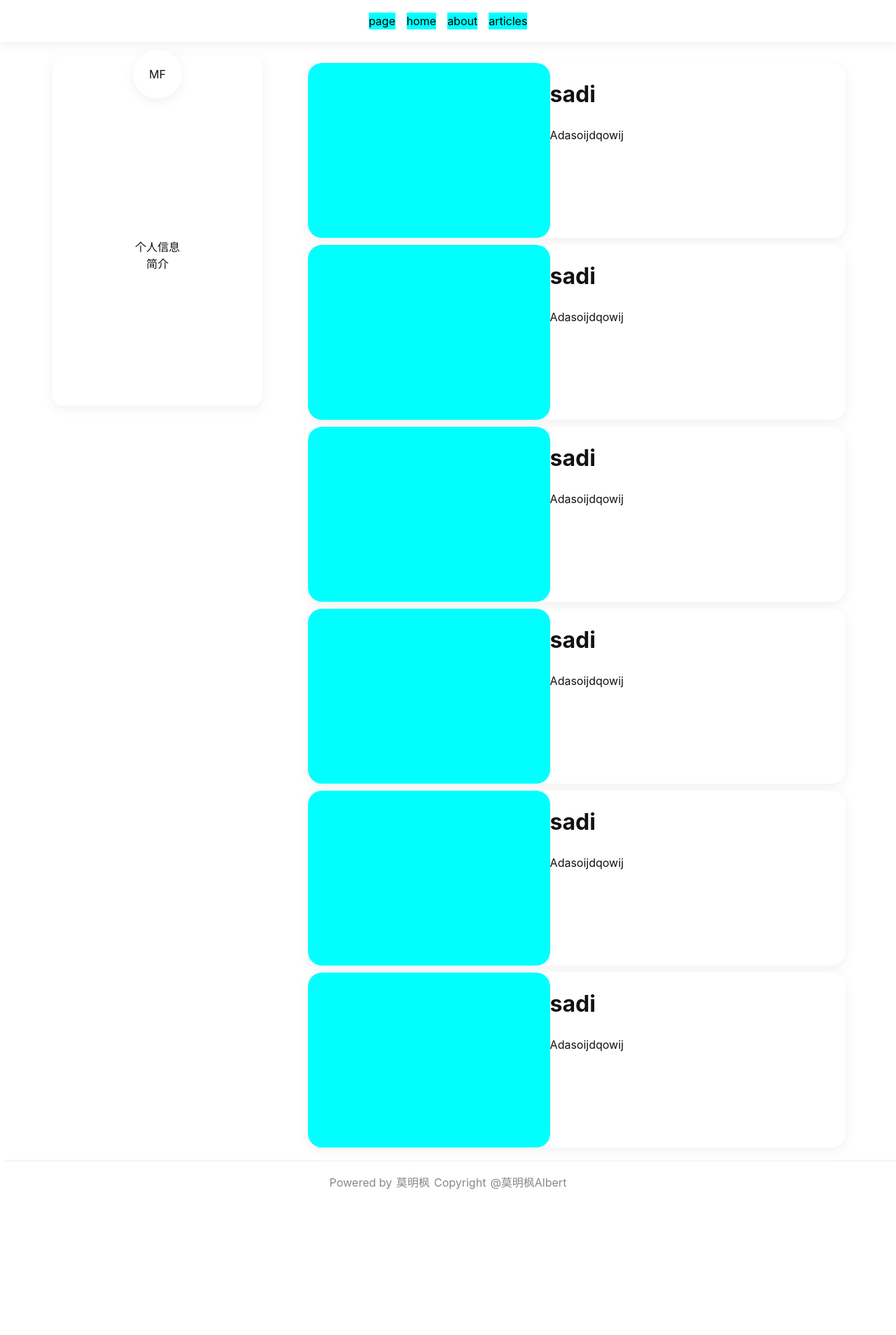
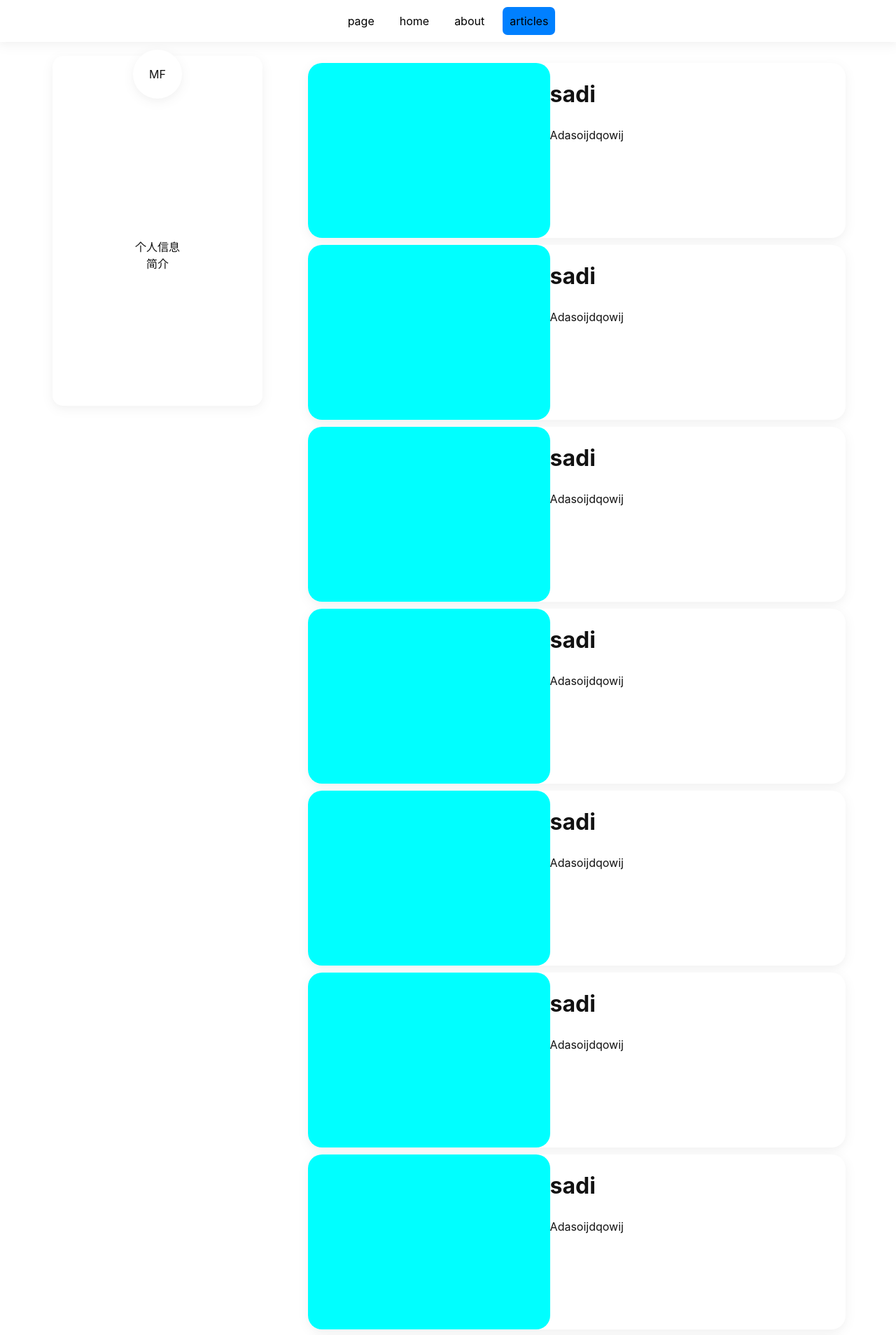
Before and after one commit to AlbertMok/react-web, a React (Vite) app: page /articles in a window 1280 px wide. Shown: the top 1908 px of the page at 70% size. Before the commit the page ends 1720 px from the top, so only its background shows below. Built offline with nearby package versions, Linux system fonts and the light colour scheme.

Commit message:
更新导航栏路由颜色

```diff
--- a/src/layouts/components/NavBar/components/NavItem/NavItem.tsx
+++ b/src/layouts/components/NavBar/components/NavItem/NavItem.tsx
@@ -7,11 +7,11 @@ interface NavItemProps {
 
 function NavItem({ path, name }: NavItemProps) {
   return (
-    <div className="nav-item">
+    <>
       <NavLink className="route-text" to={path}>
-        {name}
+        {({ isActive }) => <span className={isActive ? 'nav-item active' : 'nav-item'}> {name}</span>}
       </NavLink>
-    </div>
+    </>
   );
 }
 
--- a/src/layouts/components/NavBar/components/NavItem/style.scss
+++ b/src/layouts/components/NavBar/components/NavItem/style.scss
@@ -1,7 +1,19 @@
+$width_: max-content;
+
 .nav-item {
-  display: block;
-  background-color: aqua;
-  block-size: 100%;
+  display: flex;
+  align-items: center;
+  justify-content: center;
+  block-size: 40px;
+  width: max-content;
+  box-sizing: content-box;
+  border-radius: 7px;
+  padding: 0 10px;
+}
+
+.nav-item:hover,
+.nav-item.active {
+  background-color: rgba(0, 128, 255, 4);
 }
 
 .route-text {
--- a/src/layouts/components/NavBar/index.tsx
+++ b/src/layouts/components/NavBar/index.tsx
@@ -4,28 +4,6 @@ import NavItem from './components/NavItem/NavItem';
 import { routes } from '@/routers';
 import { RouteObject } from 'react-router-dom';
 import { CloseOutlined, MenuOutlined } from '@ant-design/icons';
-
-// 路由导航组件
-function NavItems(routes: RouteObject[]) {
-  let routeList: RouteObject[] = [];
-
-  // 将子路由放入新的路由组里面
-  routes.map((route) => {
-    route.children?.map((route) => routeList.push(route));
-  });
-
-  const NavItems_ = routeList.map((route) => (
-    <div key={route.id} style={{ flex: 1, height: '100%' }}>
-      <NavItem path={route.path as string} name={route.id} />
-    </div>
-  ));
-
-  return (
-    <div className="nav-main-ul" style={{ flex: 1, height: '100%' }}>
-      {NavItems_}
-    </div>
-  );
-}
 
 // 导航栏
 function NavBar() {
@@ -52,4 +30,17 @@ function NavBar() {
   );
 }
 
+// 路由导航组件
+function NavItems(routes: RouteObject[]) {
+  let routeList: RouteObject[] = [];
+
+  // 将子路由放入新的路由组里面
+  routes.map((route) => {
+    route.children?.map((route) => routeList.push(route));
+  });
+
+  const NavItems_ = routeList.map((route) => <NavItem key={route.id} path={route.path as string} name={route.id} />);
+
+  return <>{NavItems_}</>;
+}
 export default NavBar;
--- a/src/layouts/components/NavBar/style.less
+++ b/src/layouts/components/NavBar/style.less
@@ -11,8 +11,9 @@
 }
 
 .nav-main {
+  display: flex;
+  gap: 1rem;
   width: max-content;
-  // flex: 1;
   max-height: 100%;
 }
 
--- a/src/pages/articles/index.tsx
+++ b/src/pages/articles/index.tsx
@@ -9,7 +9,11 @@ const articles: Article[] = [
   { title: 'sadi', content: 'Adasoijdqowij' },
   { title: 'sadi', content: 'Adasoijdqowij' },
   { title: 'sadi', content: 'Adasoijdqowij' },
-  { title: 'sadi', content: 'Adasoijdqowij' }
+  { title: 'sadi', content: 'Adasoijdqowij' },
+  { title: 'sadi', content: 'Adasoijdqowij' },
+  { title: 'sadi', content: 'Adasoijdqowij' },
+  { title: 'asdqw', content: 'Adasoijdqowij' },
+  { title: 'saddqwqwfqwi', content: 'Adasoijdqowij' }
 ];
 
 // 文章卡片列表
@@ -33,7 +37,8 @@ function Articles() {
           {/* <ArticleCard title="adoj" content="saodijqwoijfoiwqnfiqwofqj" cover="" /> */}
           {articleList()}
         </div>
-      </div>
+      </div>{' '}
+      <div className="publicize">dqwodihwqoif</div>
     </div>
   );
 }
--- a/src/pages/articles/style.scss
+++ b/src/pages/articles/style.scss
@@ -21,3 +21,12 @@
   display: grid;
   gap: 20px;
 }
+
+.publicize {
+  width: 100%;
+  height: 700px;
+  background-color: aquamarine;
+  display: flex;
+  align-items: center;
+  justify-content: center;
+}
```
